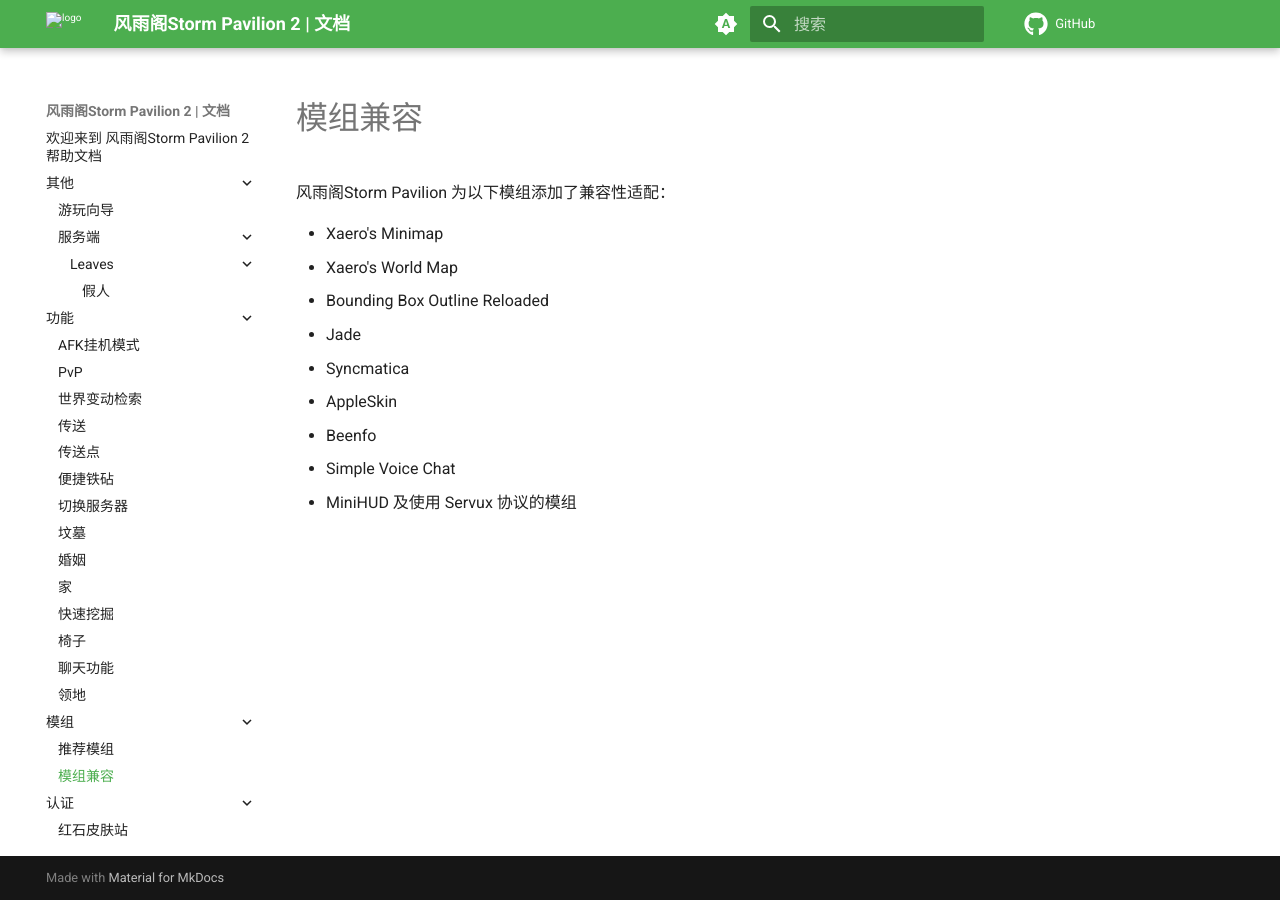
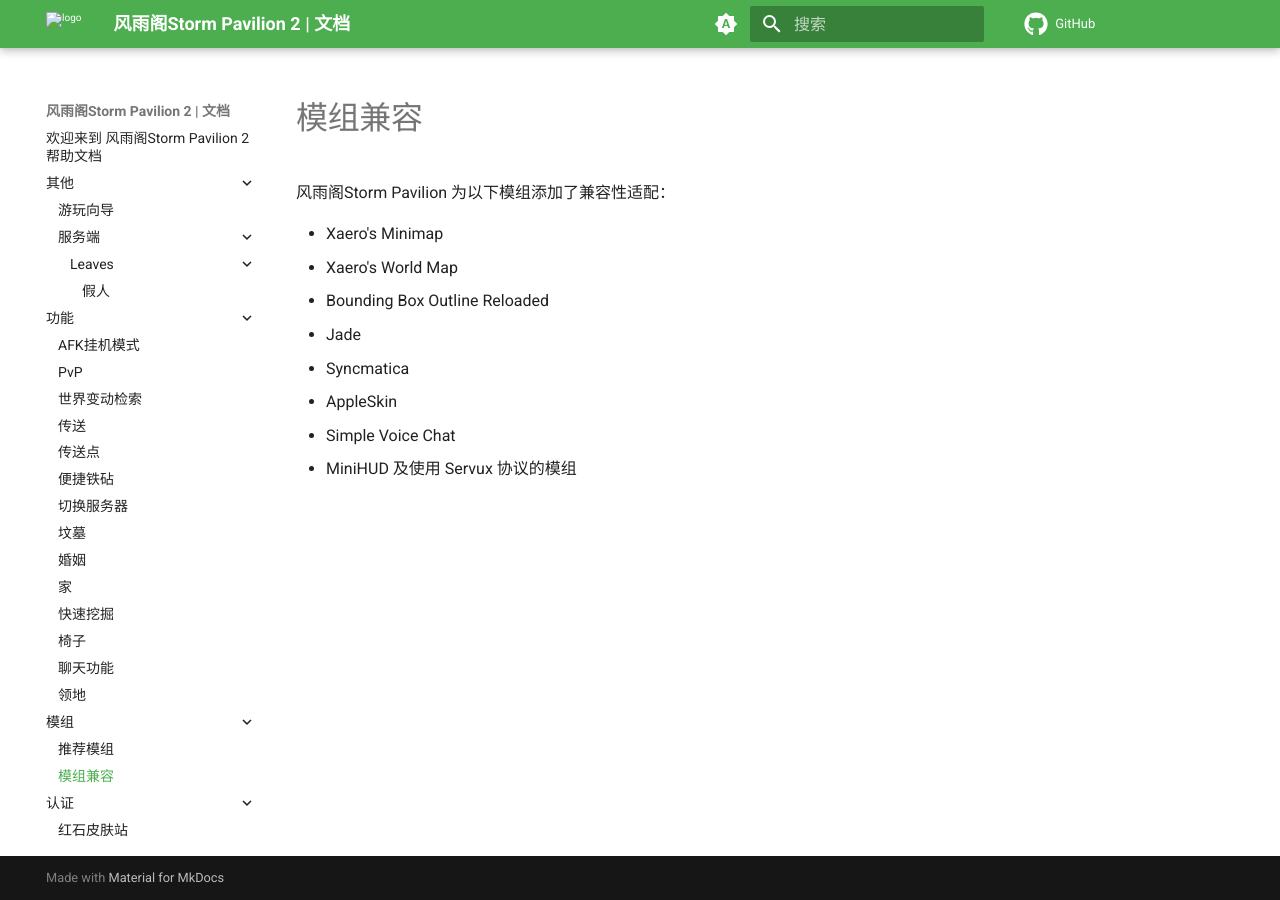
Before and after one commit to SPCraftMC/Docs, an MkDocs documentation site: the page built from docs/模组/模组兼容.md, in a window 1280 px wide. Built offline with MkDocs 1.6.1 and Material for MkDocs 9.7.7, drawn with Linux system fonts in a browser that asks for light colours; comment, search, counter and statistics services are not loaded.

Commit message:
Update 模组兼容.md

```diff
--- a/docs/模组/模组兼容.md
+++ b/docs/模组/模组兼容.md
@@ -8,6 +8,5 @@
 - Jade
 - Syncmatica
 - AppleSkin
-- Beenfo
 - Simple Voice Chat
 - MiniHUD 及使用 Servux 协议的模组
```
